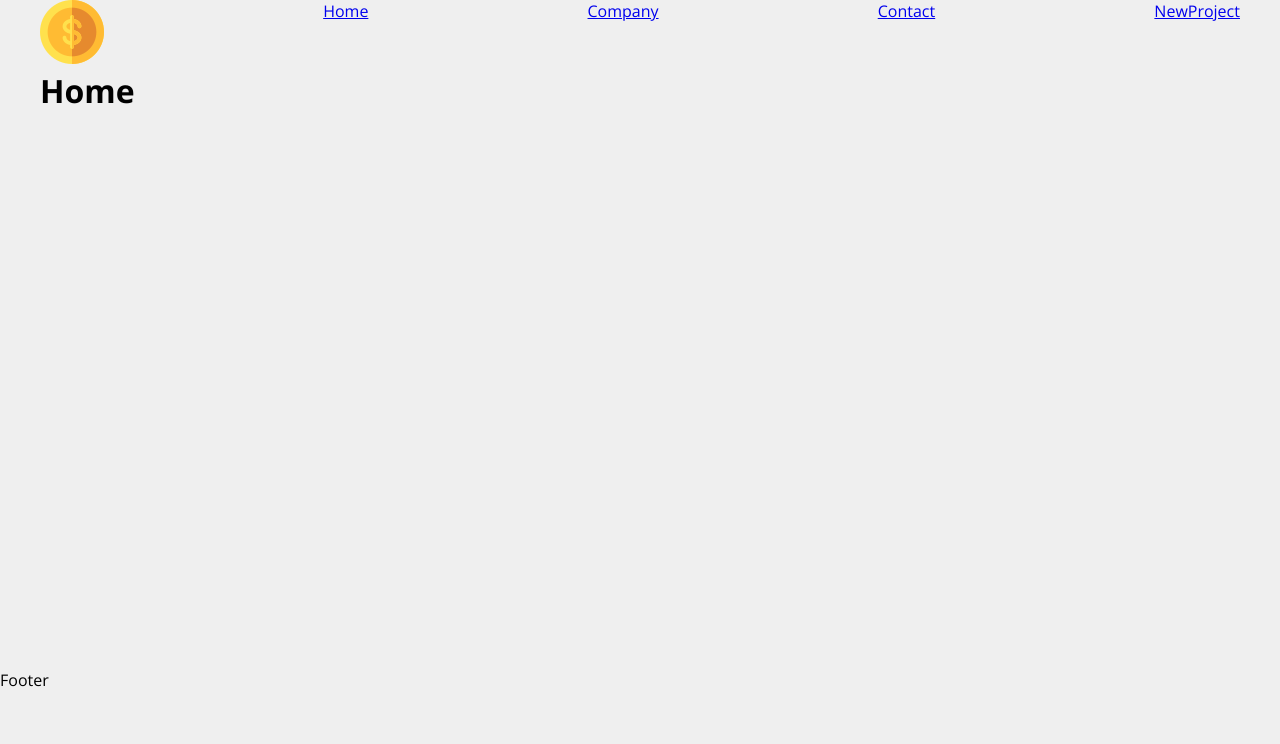
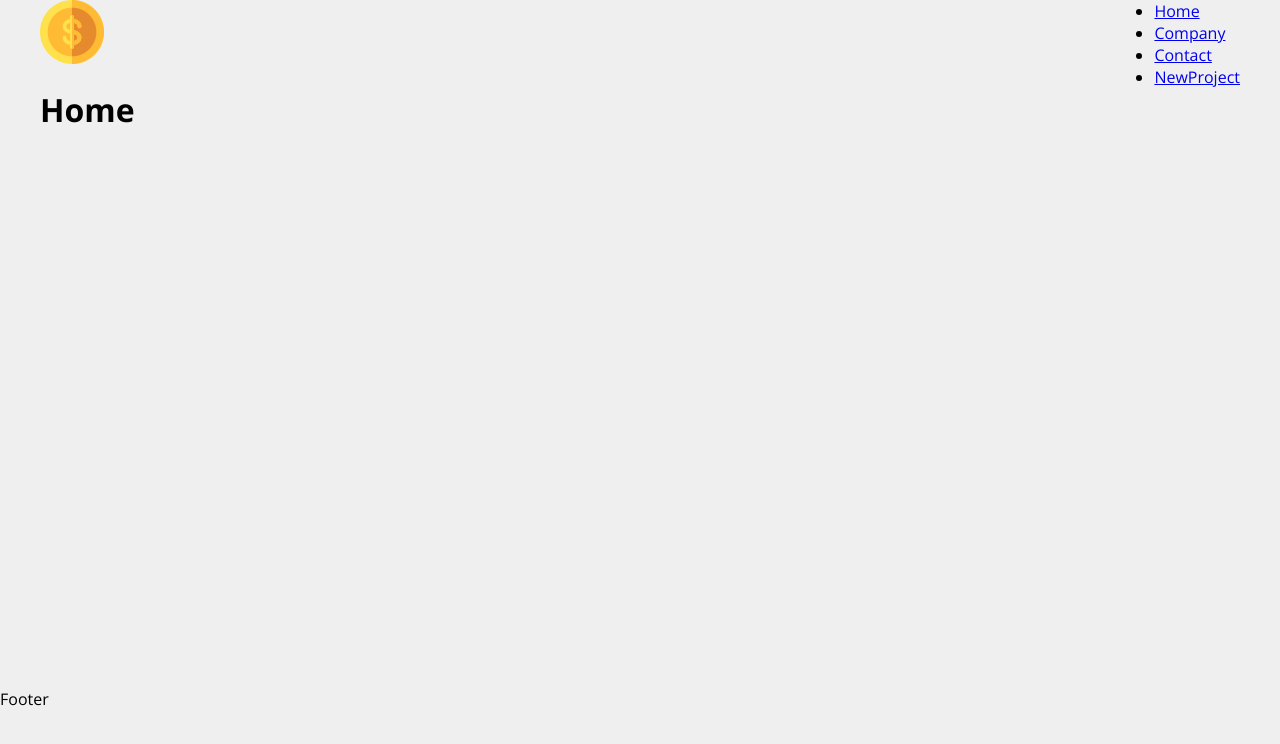
Before and after one commit to RafaelHDSV/Costs, a React (Create React App) app: page / in a window 1280 px wide. Shown: the top 744 px of the page. Built offline with nearby package versions, Linux system fonts and the light colour scheme; the HTML template or start-up script is replaced by a standard one.

Commit message:
Updating navbar

```diff
--- a/src/components/layout/Navbar.js
+++ b/src/components/layout/Navbar.js
@@ -11,10 +11,13 @@
         <nav>
             <Container>
                 <Link to='/'><img src={logo} alt='costs_logo.png' /></Link>
-                <Link to='/'>Home</Link>
-                <Link to='/company'>Company</Link>
-                <Link to='/contact'>Contact</Link>
-                <Link to='/newproject'>NewProject</Link>
+
+                <ul>
+                    <li><Link to='/'>Home</Link></li>
+                    <li><Link to='/company'>Company</Link></li>
+                    <li><Link to='/contact'>Contact</Link></li>
+                    <li><Link to='/newproject'>NewProject</Link></li>
+                </ul>
             </Container>
         </nav>
     )
```
